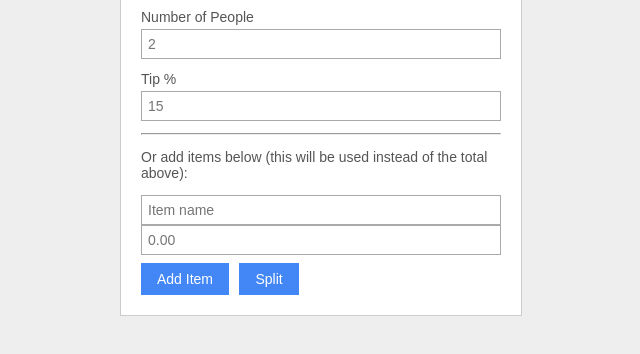
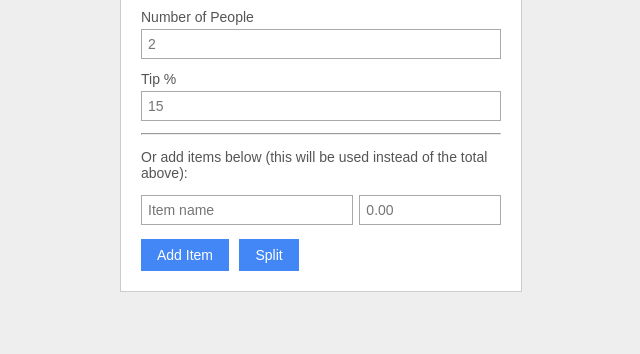
Before and after one commit to ayaangazali/bill-splitter, a plain HTML site: page index.html in a window 1280 px wide. Shown: the part 194-548 px from the top of the page, without its empty margins (319-959 px from the left). Drawn offline with Linux system fonts and the light colour scheme.

Commit message:
lay out item rows with flexbox

```diff
--- a/style.css
+++ b/style.css
@@ -48,3 +48,17 @@ button {
 	margin-top: 8px;
 	margin-right: 6px;
 }
+
+.itemrow {
+	display: flex;
+	margin-bottom: 6px;
+}
+
+.itemrow .itemname {
+	width: 60%;
+	margin-right: 6px;
+}
+
+.itemrow .itemamount {
+	width: 40%;
+}
```
